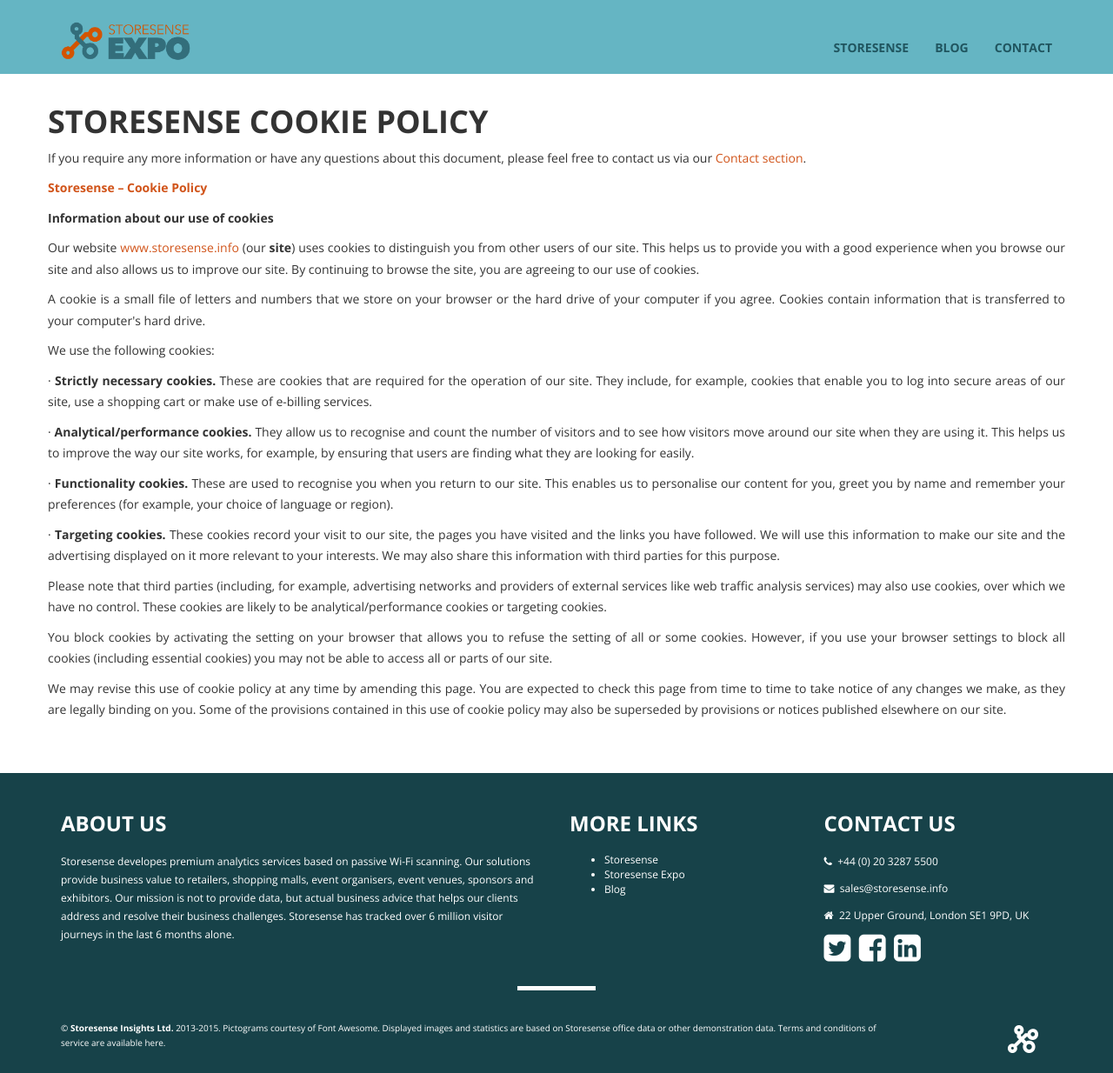
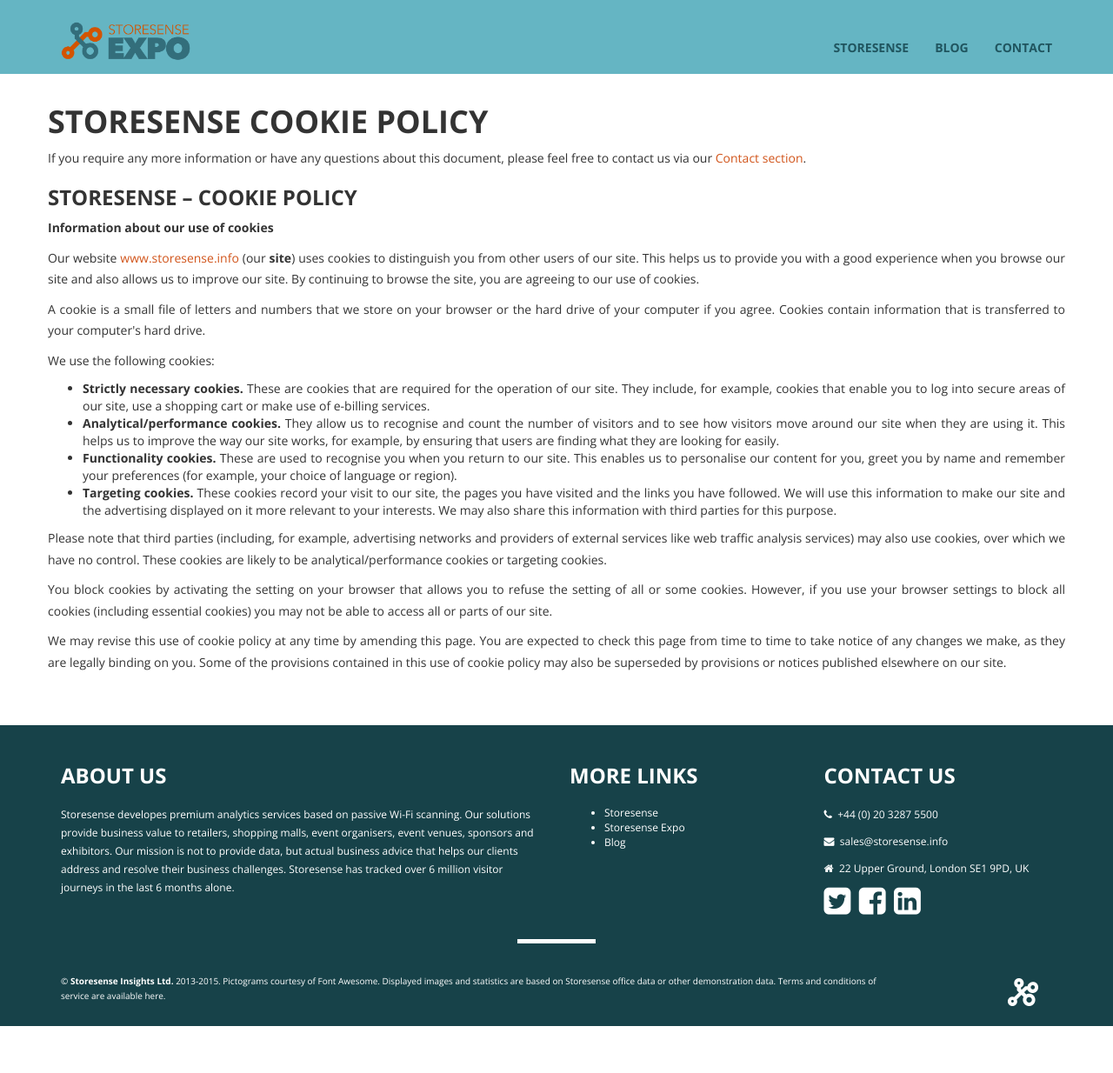
Before and after one commit to storesense/web-expoanalytics, a Jekyll site: the page built from cookie_policy.html, in a window 1280 px wide and 1234 px high. Shown: the whole window at 87% size. Built offline with Jekyll 4.4.1, drawn with Linux system fonts in a browser that asks for light colours.

Commit message:
Update cookie_policy.html.

```diff
--- a/cookie_policy.html
+++ b/cookie_policy.html
@@ -6,30 +6,54 @@
 
 <div class="container fixed-nav">
     <h1>Storesense Cookie policy</h1>
-    <p> If you require any more information or have any questions about this document, please feel free to contact us via our <a href="{{ site.baseurl }}/#contact">Contact section</a>.
-     <p><a name="main"><b>Storesense – Cookie Policy</b></a></p>
 
-        <p><b>Information about our use of cookies </b></p>
+    <p> If you require any more information or have any questions about this document, please feel free to contact us
+        via our <a href="{{ site.baseurl }}/#contact">Contact section</a>.
 
-        <p>Our website <a href="http://www.storesense.info">www.storesense.info</a> (our <b>site</b>) uses cookies to distinguish you from other users of our site. This helps us to provide you with a good experience when you browse our site and also allows us to improve our site. By continuing to browse the site, you are agreeing to our use of cookies.</p>
+    <h3>Storesense – Cookie Policy</h3>
 
-        <p>A cookie is a small file of letters and numbers that we store on your browser or the hard drive of your computer if you agree. Cookies contain information that is transferred to your computer's hard drive.</p>
+    <p><b>Information about our use of cookies </b></p>
 
-        <p>We use the following cookies: </p>
+    <p>Our website <a href="http://www.storesense.info">www.storesense.info</a> (our <b>site</b>) uses cookies to
+        distinguish you from other users of our site. This helps us to provide you with a good experience when you
+        browse our site and also allows us to improve our site. By continuing to browse the site, you are agreeing to
+        our use of cookies.</p>
 
-        <p>· <b>Strictly necessary cookies.</b> These are cookies that are required for the operation of our site. They include, for example, cookies that enable you to log into secure areas of our site, use a shopping cart or make use of e-billing services. </p>
+    <p>A cookie is a small file of letters and numbers that we store on your browser or the hard drive of your computer
+        if you agree. Cookies contain information that is transferred to your computer's hard drive.</p>
 
-        <p>· <b>Analytical/performance cookies.</b> They allow us to recognise and count the number of visitors and to see how visitors move around our site when they are using it. This helps us to improve the way our site works, for example, by ensuring that users are finding what they are looking for easily. </p>
+    <p>We use the following cookies: </p>
 
-        <p>· <b>Functionality cookies.</b> These are used to recognise you when you return to our site. This enables us to personalise our content for you, greet you by name and remember your preferences (for example, your choice of language or region).</p>
+    <ul>
+        <li><b>Strictly necessary cookies.</b> These are cookies that are required for the operation of our site. They
+            include, for example, cookies that enable you to log into secure areas of our site, use a shopping cart or
+            make use of e-billing services.
+        </li>
+        <li><b>Analytical/performance cookies.</b> They allow us to recognise and count the number of visitors and to
+            see how visitors move around our site when they are using it. This helps us to improve the way our site
+            works, for example, by ensuring that users are finding what they are looking for easily.
+        </li>
+        <li><b>Functionality cookies.</b> These are used to recognise you when you return to our site. This enables us
+            to personalise our content for you, greet you by name and remember your preferences (for example, your
+            choice of language or region).
+        </li>
+        <li><b>Targeting cookies.</b> These cookies record your visit to our site, the pages you have visited and the
+            links you have followed. We will use this information to make our site and the advertising displayed on it
+            more relevant to your interests. We may also share this information with third parties for this purpose.
+        </li>
+    </ul>
 
-        <p>· <b>Targeting cookies.</b> These cookies record your visit to our site, the pages you have visited and the links you have followed. We will use this information to make our site and the advertising displayed on it more relevant to your interests. We may also share this information with third parties for this purpose.</p>
+    <p>Please note that third parties (including, for example, advertising networks and providers of external services
+        like web traffic analysis services) may also use cookies, over which we have no control. These cookies are
+        likely to be analytical/performance cookies or targeting cookies.</p>
 
-        <p>Please note that third parties (including, for example, advertising networks and providers of external services like web traffic analysis services) may also use cookies, over which we have no control. These cookies are likely to be analytical/performance cookies or targeting cookies.</p>
+    <p>You block cookies by activating the setting on your browser that allows you to refuse the setting of all or some
+        cookies. However, if you use your browser settings to block all cookies (including essential cookies) you may
+        not be able to access all or parts of our site. </p>
 
-        <p>You block cookies by activating the setting on your browser that allows you to refuse the setting of all or some cookies. However, if you use your browser settings to block all cookies (including essential cookies) you may not be able to access all or parts of our site. </p>
-
-        <p>We may revise this use of cookie policy at any time by amending this page. You are expected to check this page from time to time to take notice of any changes we make, as they are legally binding on you. Some of the provisions contained in this use of cookie policy may also be superseded by provisions or notices published elsewhere on our site.</p>
-
+    <p>We may revise this use of cookie policy at any time by amending this page. You are expected to check this page
+        from time to time to take notice of any changes we make, as they are legally binding on you. Some of the
+        provisions contained in this use of cookie policy may also be superseded by provisions or notices published
+        elsewhere on our site.</p>
 
 </div>
```
